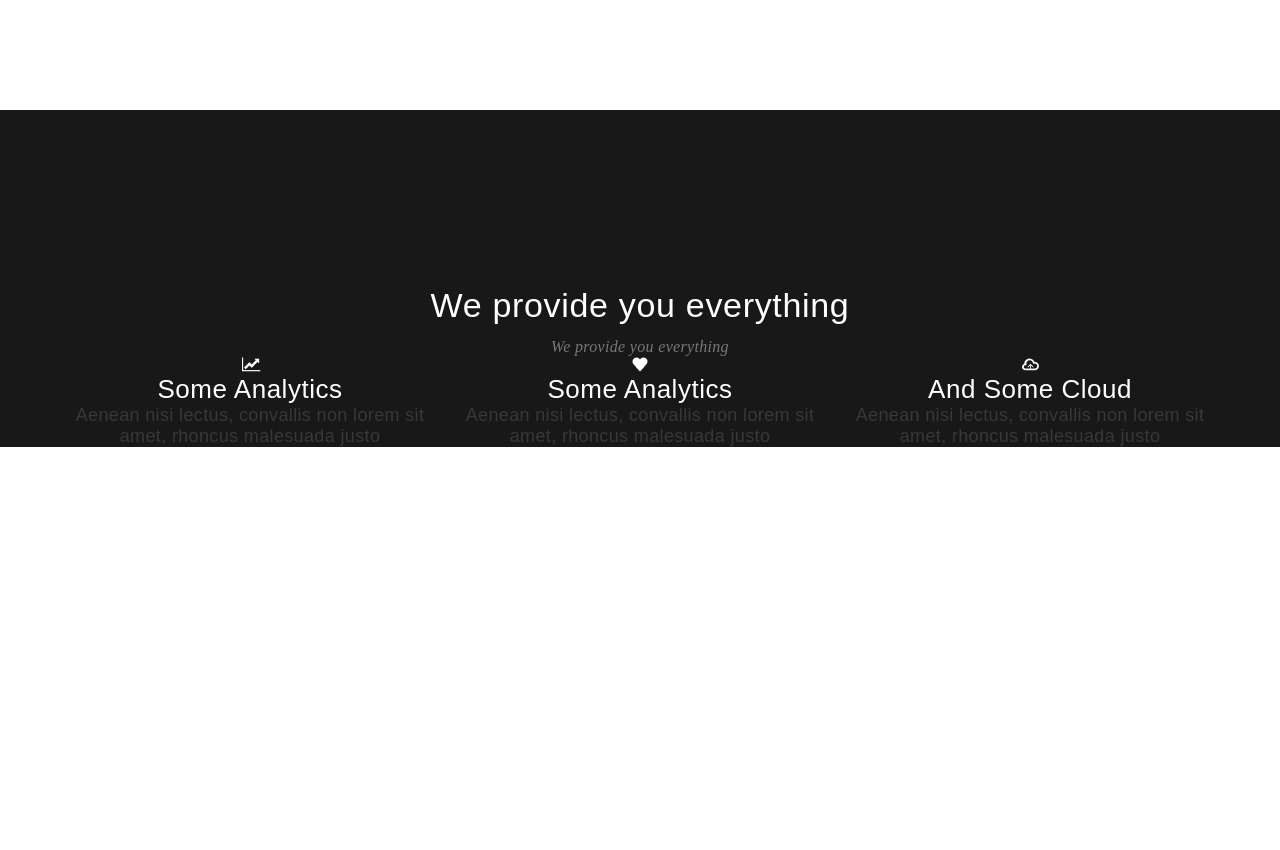
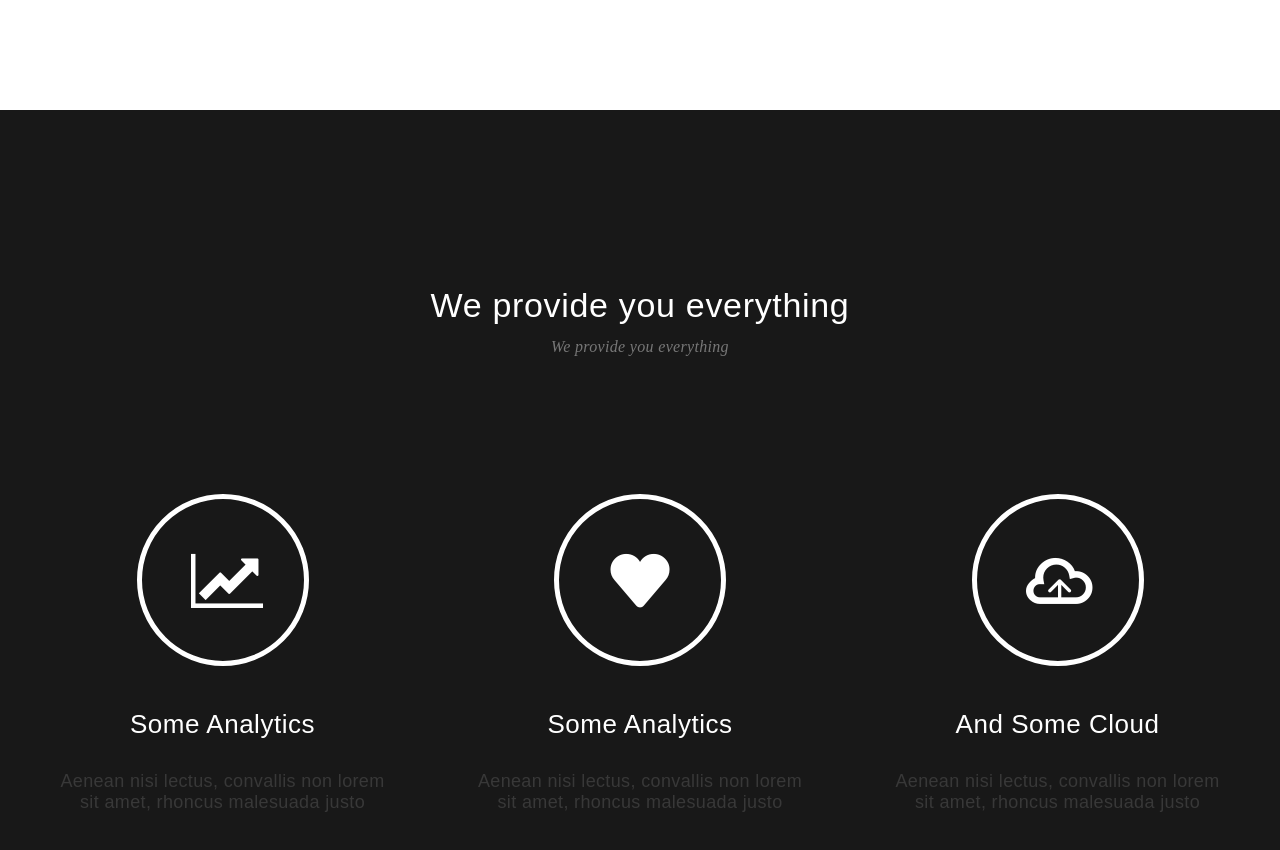
Before and after one commit to JCodW/STEPIK, a plain HTML site: page index.html in a window 1280 px wide. Shown: the part 2397-3247 px from the top of the page. Before the commit the page ends 2844 px from the top, so only its background shows below. Drawn offline with Linux system fonts and the light colour scheme.

Commit message:
Update style.css

```diff
--- a/css/style.css
+++ b/css/style.css
@@ -276,6 +276,7 @@ body {
 
 .provide {
     background-color: #181818;
+    padding-bottom: 155px;
 
 }
 
@@ -292,14 +293,28 @@ body {
 
 .provide-inner {
     display: flex;
+    justify-content: space-between;
+    padding-top: 138px;
+    fw400
 }
 
 .provide-item {
     text-align: center;
+    max-width: 335px;
 }
 
 .provide-item i {
     color: #fff;
+    font-size: 63px;
+    width: 172px;
+    height: 172px;
+    border: 5px solid #fff;
+    border-radius: 50%;
+    display: flex;
+    justify-content: center;
+    align-items: center;
+    margin: 0 auto 43px;
+
 }
 
 .icon-chart-line-1 {}
@@ -311,6 +326,7 @@ body {
     letter-spacing: 0.02em;
     color: #fff;
     margin: 0;
+    margin-bottom: 31px;
 }
 
 .provide-item-text {
```
